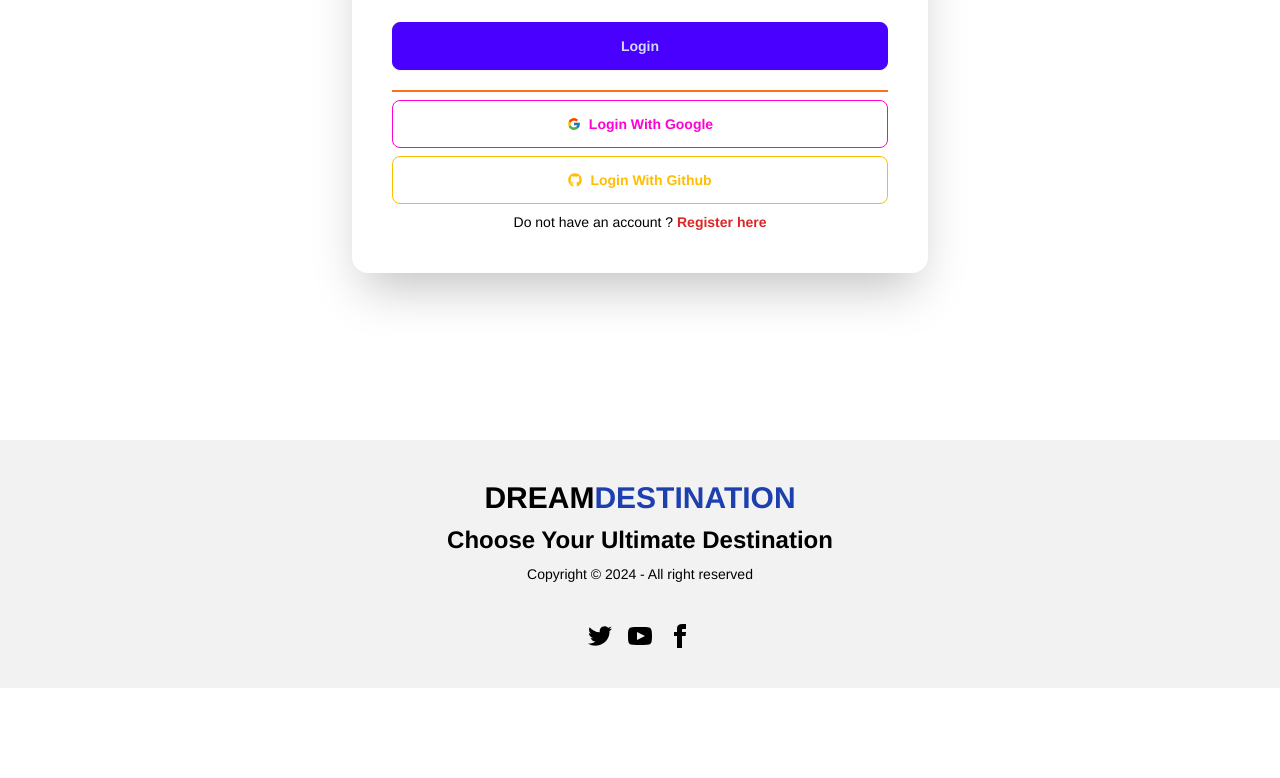
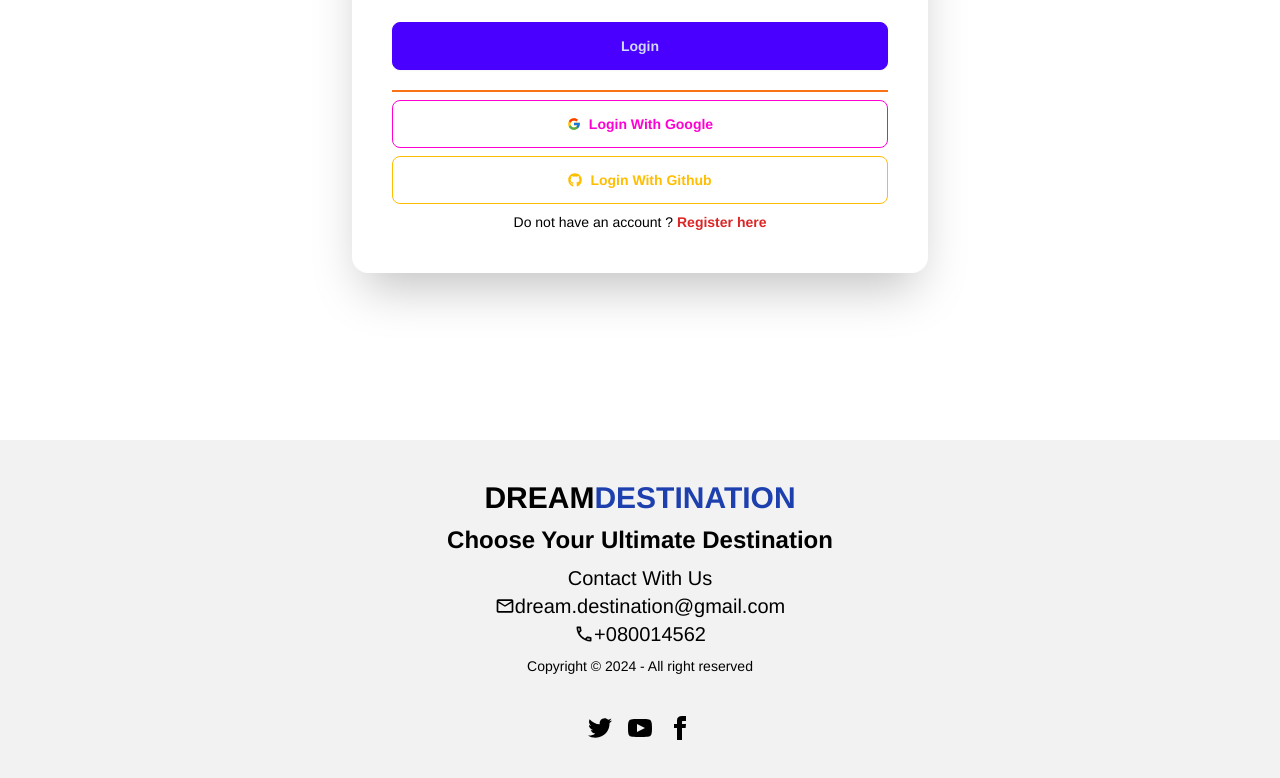
Before and after one commit to NiloyDas19/dream-destination-client, a React (Vite) app: page /login in a window 1280 px wide. Shown: the part 400-1178 px from the top of the page. Before the commit the page ends 1088 px from the top, so only its background shows below. Built offline with nearby package versions, Linux system fonts and the light colour scheme; no server answers.

Commit message:
add contact information

```diff
--- a/src/components/Footer/Footer.jsx
+++ b/src/components/Footer/Footer.jsx
@@ -1,5 +1,6 @@
 import { useContext } from "react";
 import { AuthContext } from "../../providers/AuthProviders";
+import { MdOutlineEmail, MdOutlinePhone } from "react-icons/md";
 
 const Footer = () => {
     const { isDark } = useContext(AuthContext);
@@ -12,6 +13,14 @@ const Footer = () => {
                 <p className="text-xl md:text-2xl font-semibold">
                     Choose Your Ultimate Destination
                 </p>
+                <p className="text-xl">
+                    <p>Contact With Us</p>
+                    <p className="flex justify-center items-center"><MdOutlineEmail />
+                        dream.destination@gmail.com</p>
+                    <p className="flex justify-center items-center"><MdOutlinePhone />
+                        +080014562</p>
+                </p>
+
                 <p>Copyright © 2024 - All right reserved</p>
             </aside>
             <nav>
```
